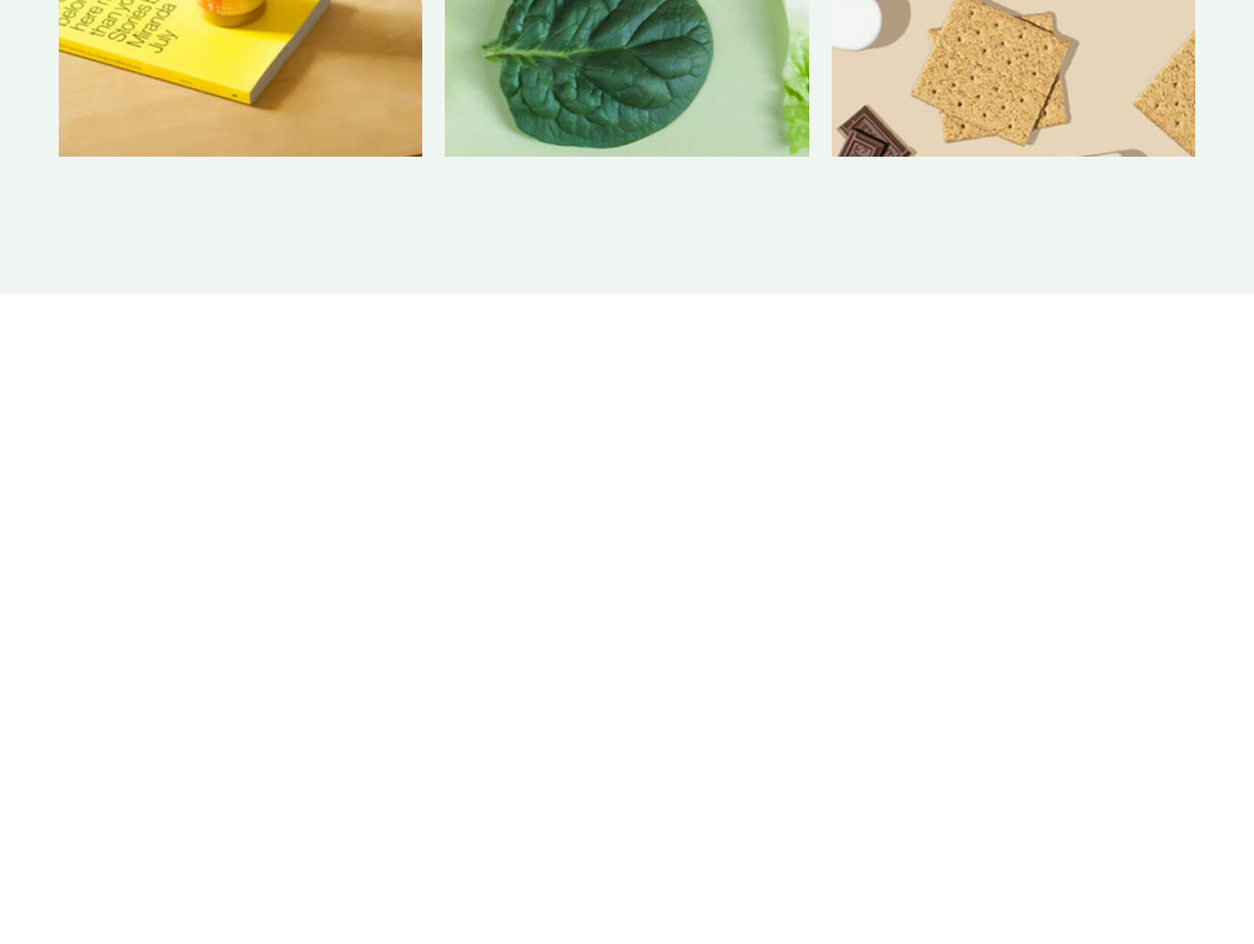
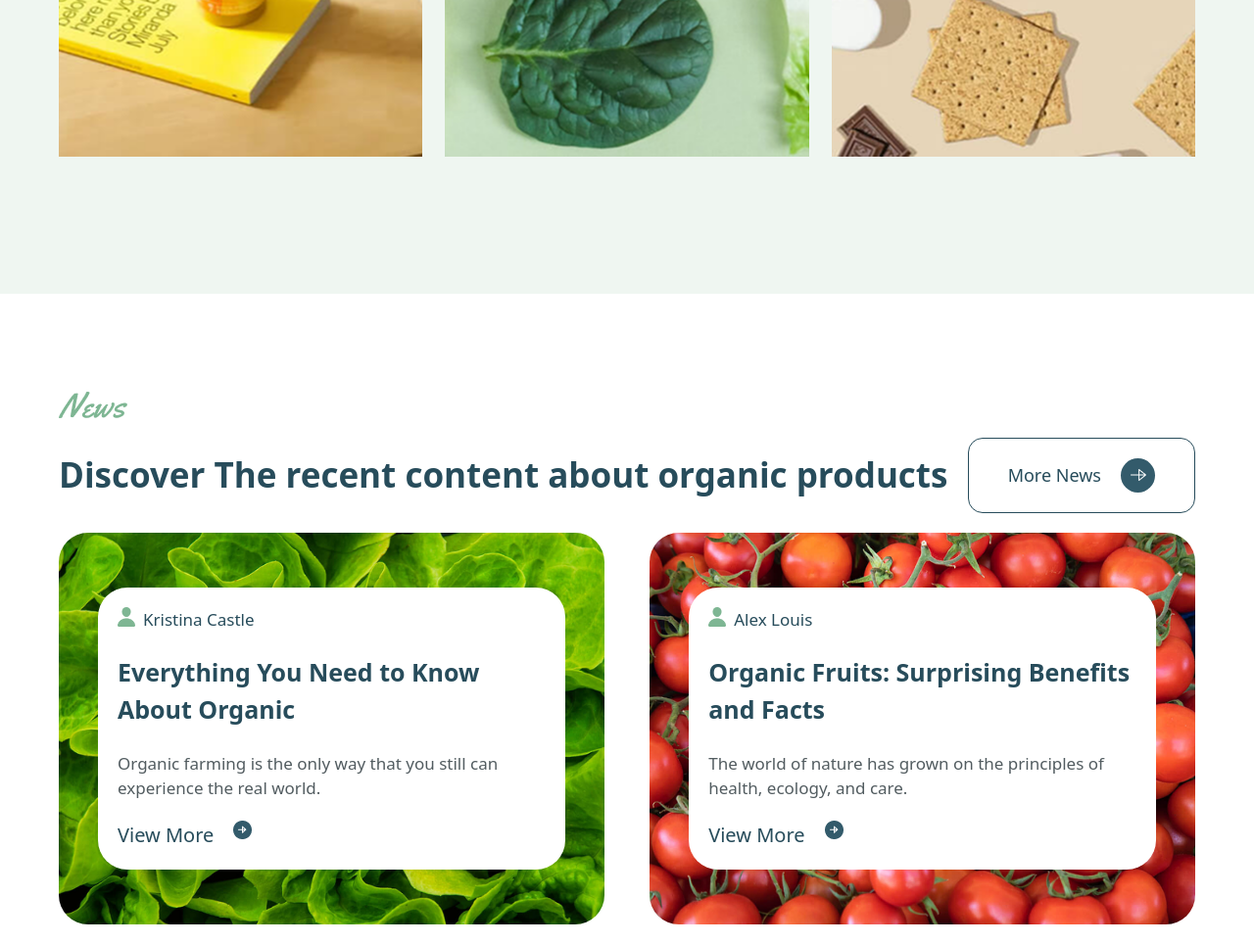
Before and after one commit to MuhammadRahmatulloev/Organick, a website: page src/index.html in a window 1280 px wide. Shown: the part 5455-6419 px from the top of the page at 98% size. Before the commit the page ends 5755 px from the top, so only its background shows below. Drawn offline with nearby package versions, Linux system fonts and the light colour scheme; files that its build step writes are made by us from their sources.

Commit message:
News-section created

```diff
--- a/src/index.html
+++ b/src/index.html
@@ -234,6 +234,54 @@
                 </div>
             </div>
         </section>
+        <section class="max-w-300 m-auto mt-20 p-5 flex flex-col">
+            <div class="flex flex-col items-start gap-5">
+                <img src="./image/txt7.png" alt="">
+                <div class="w-full flex justify-between items-center">
+                    <h1 class="hidden lg:flex font-bold text-[#274C5B] text-[35px]">Discover The recent content about organic products</h1>
+                    <button class="flex items-center justify-center gap-5 px-10 py-5 lg:10 lg:py-5 text-[#274C5B] text-[18px] border border-solid border-[#274C5B] rounded-[15px] cursor-pointer">
+                        More News
+                        <div class="w-8.75 h-8.75 rounded-[50%] bg-[#335B6B] flex justify-center items-center">
+                            <img src="./image/arr.png" alt="">
+                        </div>
+                    </button>
+                </div>
+                <div class="flex flex-col gap-5 lg:flex-row lg:gap-0 lg:justify-between">
+                    <div class="w-full lg:w-[48%] h-128 lg:h-100 bg-[url(./image/news-fon1.png)] bg-no-repeat bg-cover bg-center flex justify-center items-center p-10 rounded-[30px]">
+                        <div class="w-full h-[90%] bg-white rounded-[30px] p-5 flex flex-col justify-between">
+                            <div class="flex items-start gap-2">
+                                <img src="./image/profile.png" alt="">
+                                <p class="text-[#274C5B] text-[17px]">Kristina Castle</p>
+                            </div>
+                            <h1 class="font-bold text-[#274C5B] text-[25px]">Everything You Need to Know About Organic</h1>
+                            <div class="flex flex-col gap-5">
+                                <p class="text-[#525C60] text-[17px]">Organic farming is the only way that you still can experience the real world.</p>
+                                <div class="flex items-start gap-5">
+                                    <p class="text-[#274C5B] text-[20px]">View More</p>
+                                    <img src="./image/arrchik.png" alt="">
+                                </div>
+                            </div>
+                        </div>
+                    </div>
+                    <div class="w-full lg:w-[48%] h-128 lg:h-100 bg-[url(./image/news-fon2.png)] bg-no-repeat bg-cover bg-center flex justify-center items-center p-10 rounded-[30px]">
+                        <div class="w-full h-[90%] bg-white rounded-[30px] p-5 flex flex-col justify-between">
+                            <div class="flex items-start gap-2">
+                                <img src="./image/profile.png" alt="">
+                                <p class="text-[#274C5B] text-[17px]">Alex Louis</p>
+                            </div>
+                            <h1 class="font-bold text-[#274C5B] text-[25px]">Organic Fruits: Surprising Benefits and Facts</h1>
+                            <div class="flex flex-col gap-5">
+                                <p class="text-[#525C60] text-[17px]">The world of nature has grown on the principles of health, ecology, and care.</p>
+                                <div class="flex items-start gap-5">
+                                    <p class="text-[#274C5B] text-[20px]">View More</p>
+                                    <img src="./image/arrchik.png" alt="">
+                                </div>
+                            </div>
+                        </div>
+                    </div>
+                </div>
+            </div>
+        </section>
     </main>
 </body>
 </html>
```
Also changed, not shown: src/image/arrchik.png (added), src/image/news-fon1.png (added), src/image/news-fon2.png (added), src/image/profile.png (added), src/image/txt7.png (added).
